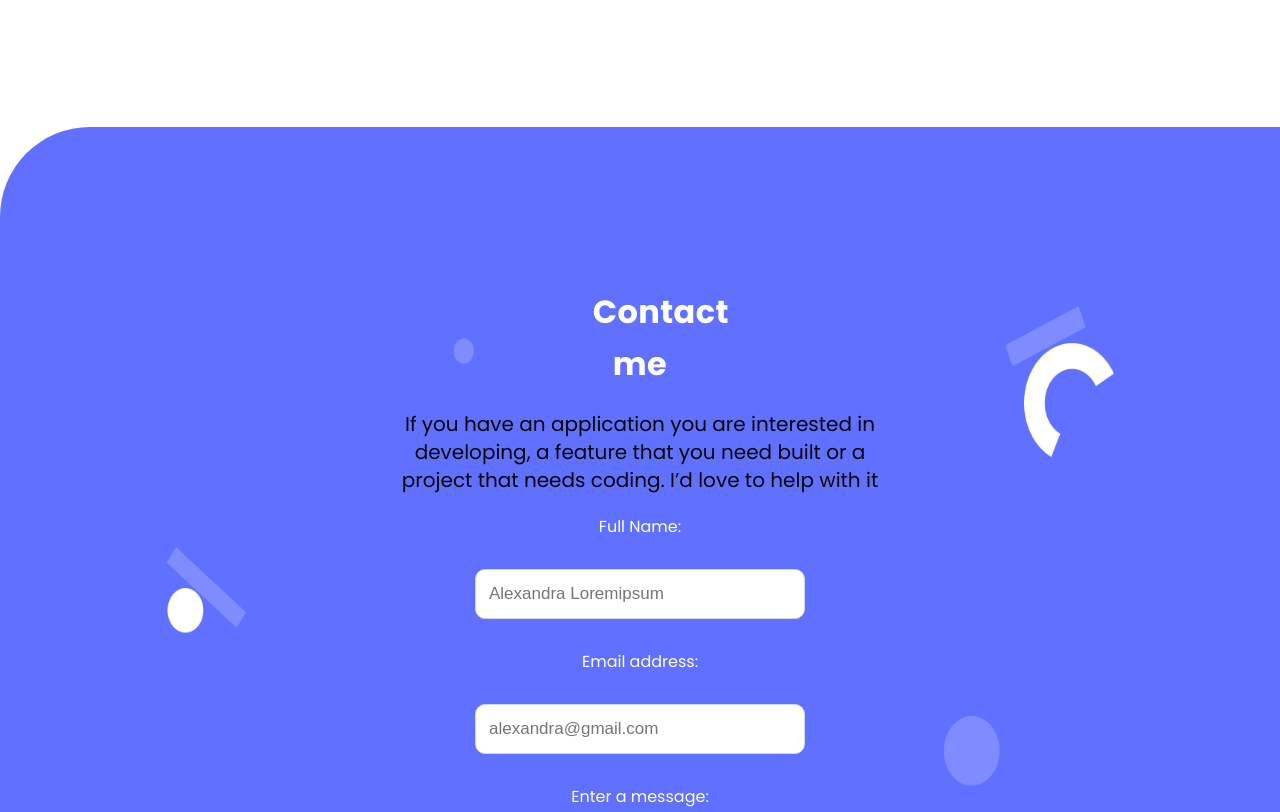
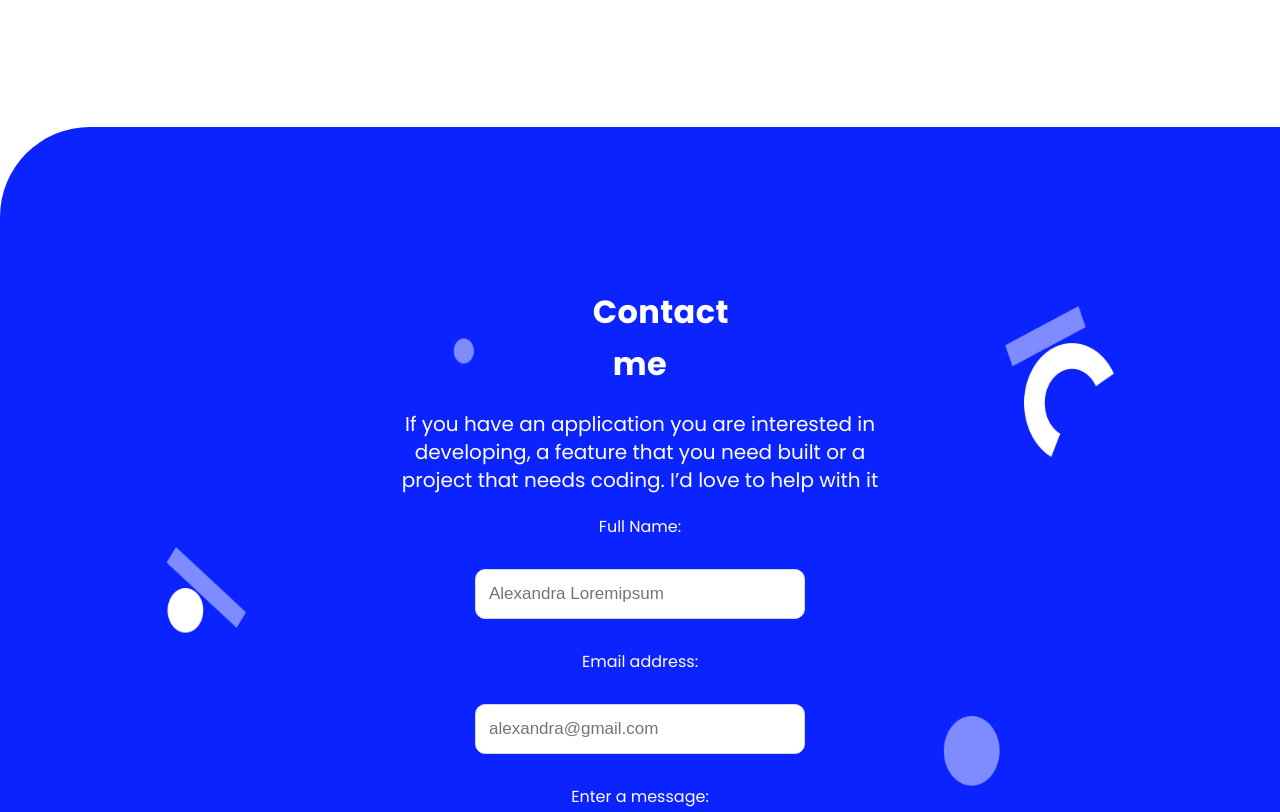
Before and after one commit to MICHAELKITH/desktop-mobile-version, a plain HTML site: page index.html in a window 1280 px wide. Shown: the part 3900-4712 px from the top of the page. Drawn offline with Linux system fonts and the light colour scheme; files whose address does not match are found by name.

Commit message:
Update style.css
contrast color changes font text-form class and background footer

```diff
--- a/style.css
+++ b/style.css
@@ -17,7 +17,7 @@
   --tag-background-color: #ebebff;
   --button-color: #396df2;
   --tag-color: #7a869a;
-  --footer-background: #6070ff;
+  --footer-background: hsl(234, 100%, 52%);
 }
 
 /* animations */
@@ -870,7 +870,7 @@ button:disabled {
     font-size: 20px;
     line-height: 28px;
     padding: 0 10%;
-    color: #080808;
+    color: hsl(0, 0%, 100%);
   }
 
   .round {
```
